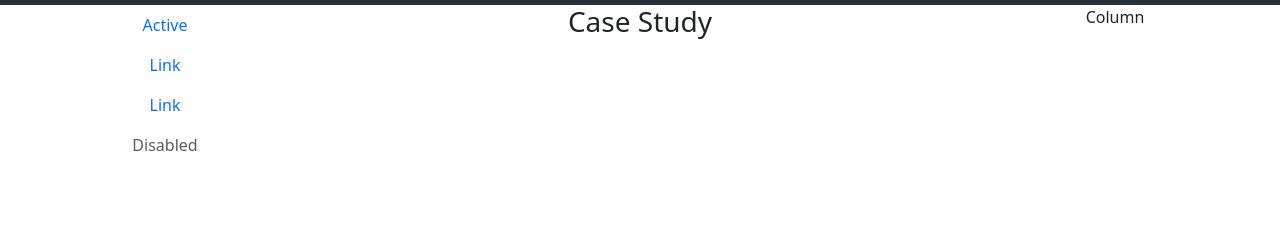
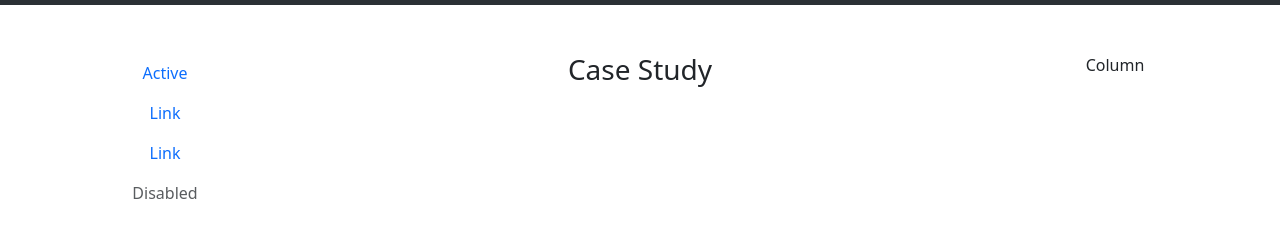
Before and after one commit to julzanders/UX_UI_HW_20, a plain HTML site: page index.html in a window 1280 px wide. Shown: the part 77-314 px from the top of the page. Drawn offline with nearby package versions, Linux system fonts and the light colour scheme.

Commit message:
Update index.html

```diff
--- a/index.html
+++ b/index.html
@@ -33,7 +33,7 @@
     </nav>
 
      <!--content start-->
-    <div class="container text-center">
+    <div class="container text-center pt-5">
       <div class="row">
         <div class="col-2">
              <!--side nav-->
@@ -52,12 +52,15 @@
               </li>
             </ul>
         </div>
+
         <div class="col-8">
           <h3>Case Study</h3>
         </div>
+
         <div class="col-2">
           Column
         </div>
+
       </div>
     </div>
     <script src="https://cdn.jsdelivr.net/npm/bootstrap@5.3.0-alpha3/dist/js/bootstrap.bundle.min.js" integrity="sha384-ENjdO4Dr2bkBIFxQpeoTz1HIcje39Wm4jDKdf19U8gI4ddQ3GYNS7NTKfAdVQSZe" crossorigin="anonymous"></script>
```
